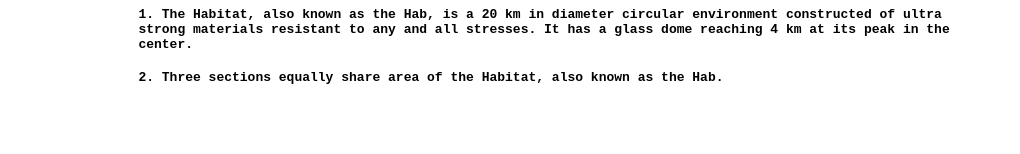
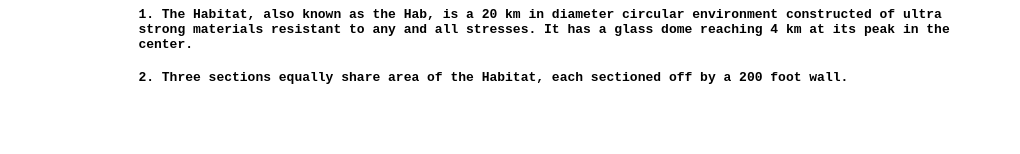
Before and after one commit to AugustBorne/thought-experiments-2, a plain HTML site: page index.html in a window 1280 px wide. Shown: the part 426-580 px from the top of the page, without its empty margins (84-1104 px from the left). Drawn offline with Linux system fonts and the light colour scheme.

Commit message:
Update index.html

```diff
--- a/index.html
+++ b/index.html
@@ -49,7 +49,7 @@
 	<h2>I. The Habitat.</h2>
 	<p>A. Setup.</p>
 	<h4>1. The Habitat, also known as the Hab, is a 20 km in diameter circular environment constructed of ultra strong materials resistant to any and all stresses. It has a glass dome reaching 4 km at its peak in the center. </h4>
-	<h4>2. Three sections equally share area of the Habitat, also known as the Hab. </h4>
+	<h4>2. Three sections equally share area of the Habitat, each sectioned off by a 200 foot wall. </h4>
 
 <!--Section II-->
 
```
